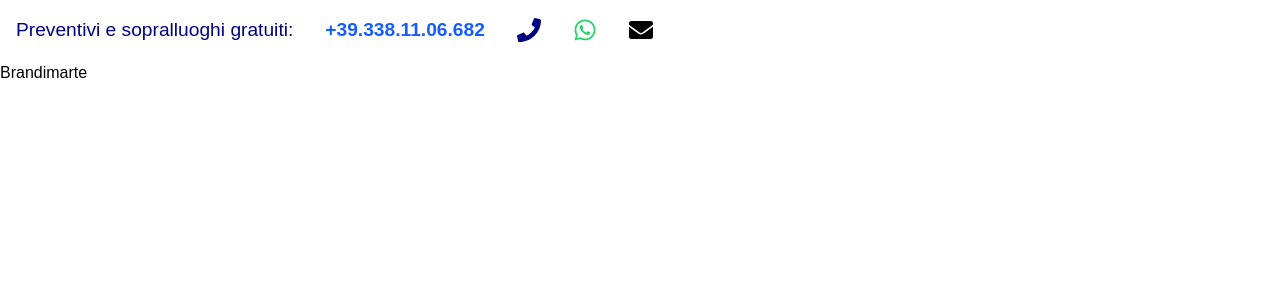
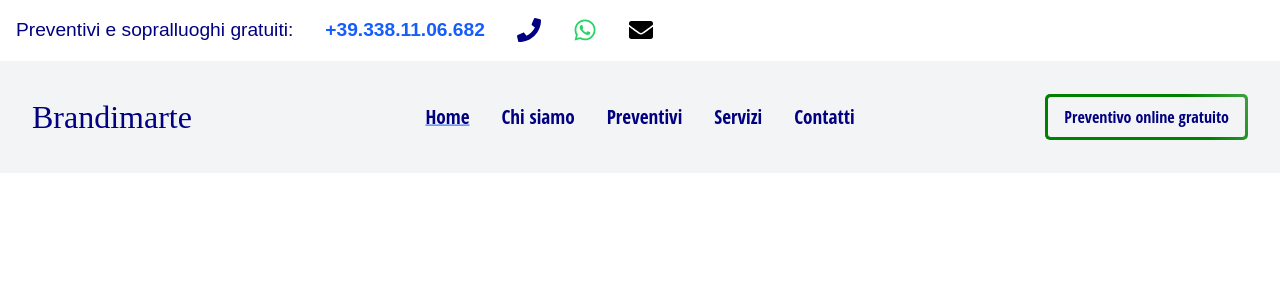
Before and after one commit to MarcoValeri/brandimarte-app, a Next.js app: page / in a window 1280 px wide. Shown: the top 300 px of the page. Built offline with nearby package versions, Linux system fonts and the light colour scheme.

Commit message:
Create component ButtonQuote

```diff
--- /dev/null
+++ b/app/components/ButtonQuote/ButtonQuote.tsx
@@ -0,0 +1,15 @@
+import Link from "next/link";
+
+const ButtonQuote = () => {
+    return (
+        <Link href="/preventivo-online" className="no-underline hover:no-underline">
+            <span className="inline-block w-auto relative p-[3px] rounded-[5px] animate-flow bg-[size:50rem] bg-[linear-gradient(240deg,#008000_0%,#fff_49%,#008000_80%,#008000_100%)] hover:bg-[linear-gradient(240deg,#008000_0%,#ffff00_49%,#008000_80%,#008000_100%)]">
+                <span className="block bg-gray-100 text-[#000080] py-2 px-4 rounded-[3px]">
+                    Preventivo online gratuito
+                </span>
+            </span>
+        </Link>
+    );
+};
+
+export default ButtonQuote;
--- /dev/null
+++ b/app/components/NavMenu/NavMenu.tsx
@@ -0,0 +1,118 @@
+"use client";
+
+import { useState } from "react";
+import { usePathname } from "next/navigation";
+import Link from "next/link";
+import ButtonQuote from "@/app/components/ButtonQuote/ButtonQuote";
+
+const navLinks = [
+    { href: "/", label: "Home" },
+    { href: "/chi-siamo", label: "Chi siamo" },
+    { href: "/preventivi", label: "Preventivi" },
+    { href: "/servizi", label: "Servizi" },
+    { href: "/contatti", label: "Contatti" },
+];
+
+const NavMenu = () => {
+    const [isOpen, setIsOpen] = useState(false);
+    const pathname = usePathname();
+
+    return (
+        <nav className="relative font-['Open_Sans_Condensed',sans-serif] p-8 bg-gray-100">
+            {/* Desktop menu */}
+            <div className="hidden md:flex md:items-center md:justify-between">
+                <div className="font-['Dancing_Script',cursive]">
+                    <Link
+                        href="/"
+                        className="text-[2rem] text-[#000080] no-underline hover:no-underline"
+                    >
+                        Brandimarte
+                    </Link>
+                </div>
+
+                <ul className="absolute top-1/2 left-1/2 -translate-x-1/2 -translate-y-1/2 flex">
+                    {navLinks.map((link) => (
+                        <li key={link.href} className="inline list-none text-[1.2rem] px-4">
+                            <Link
+                                href={link.href}
+                                className={`text-[#000080] no-underline transition-all duration-500 delay-250 hover:text-blue-600 hover:underline hover:decoration-blue-600 hover:decoration-[20%] ${
+                                    pathname === link.href
+                                        ? "underline decoration-blue-600"
+                                        : ""
+                                }`}
+                            >
+                                {link.label}
+                            </Link>
+                        </li>
+                    ))}
+                </ul>
+
+                <ButtonQuote />
+            </div>
+
+            {/* Mobile hamburger menu */}
+            <div className="md:hidden">
+                <button
+                    onClick={() => setIsOpen(!isOpen)}
+                    className="relative z-10 flex flex-col justify-center gap-[5px] bg-transparent border-none cursor-pointer p-0"
+                    aria-label="Toggle menu"
+                    aria-expanded={isOpen}
+                >
+                    <span
+                        className={`block w-[33px] h-[4px] bg-[#000080] rounded transition-transform duration-500 origin-[4px_0px] ${
+                            isOpen ? "rotate-45" : ""
+                        }`}
+                    />
+                    <span
+                        className={`block w-[33px] h-[4px] bg-[#000080] rounded transition-all duration-500 ${
+                            isOpen ? "opacity-0 scale-[0.2]" : ""
+                        }`}
+                    />
+                    <span
+                        className={`block w-[33px] h-[4px] bg-[#000080] rounded transition-transform duration-500 origin-[4px_100%] ${
+                            isOpen ? "-rotate-45 translate-y-px" : ""
+                        }`}
+                    />
+                </button>
+
+                <ul
+                    className={`absolute w-[90%] left-0 top-0 pt-[125px] pb-[50px] px-[50px] bg-gray-100 list-none antialiased origin-[0%_0%] transition-transform duration-500 z-5 ${
+                        isOpen ? "translate-x-0" : "-translate-x-full"
+                    }`}
+                >
+                    <li className="py-[10px] text-[22px] block">
+                        <Link
+                            href="/"
+                            className="font-['Dancing_Script',cursive] text-[2rem] text-[#000080] no-underline"
+                            onClick={() => setIsOpen(false)}
+                        >
+                            Traslochi Brandimarte
+                        </Link>
+                    </li>
+
+                    {navLinks.map((link) => (
+                        <li key={link.href} className="py-[10px] text-[22px] block">
+                            <Link
+                                href={link.href}
+                                className={`text-[#000080] no-underline hover:no-underline ${
+                                    pathname === link.href
+                                        ? "underline decoration-blue-600"
+                                        : ""
+                                }`}
+                                onClick={() => setIsOpen(false)}
+                            >
+                                {link.label}
+                            </Link>
+                        </li>
+                    ))}
+
+                    <li className="py-[10px] text-[22px] block" onClick={() => setIsOpen(false)}>
+                        <ButtonQuote />
+                    </li>
+                </ul>
+            </div>
+        </nav>
+    );
+};
+
+export default NavMenu;
--- a/app/globals.css
+++ b/app/globals.css
@@ -1,5 +1,15 @@
 @import "tailwindcss";
 
+@theme {
+    --animate-flow: flow 10s linear infinite;
+}
+
+@keyframes flow {
+    to {
+        background-position: 50rem;
+    }
+}
+
 body {
-  font-family: Arial, Helvetica, sans-serif;
+    font-family: Arial, Helvetica, sans-serif;
 }
--- a/app/page.tsx
+++ b/app/page.tsx
@@ -1,12 +1,13 @@
 import NavContact from "./components/NavContact/NavContact";
+import NavMenu from "./components/NavMenu/NavMenu";
 
 const HomePage = () => {
     return (
         <div>
             <header>
                 <NavContact />
+                <NavMenu />
             </header>
-            <h2>Brandimarte</h2>
         </div>
     )
 }
```
